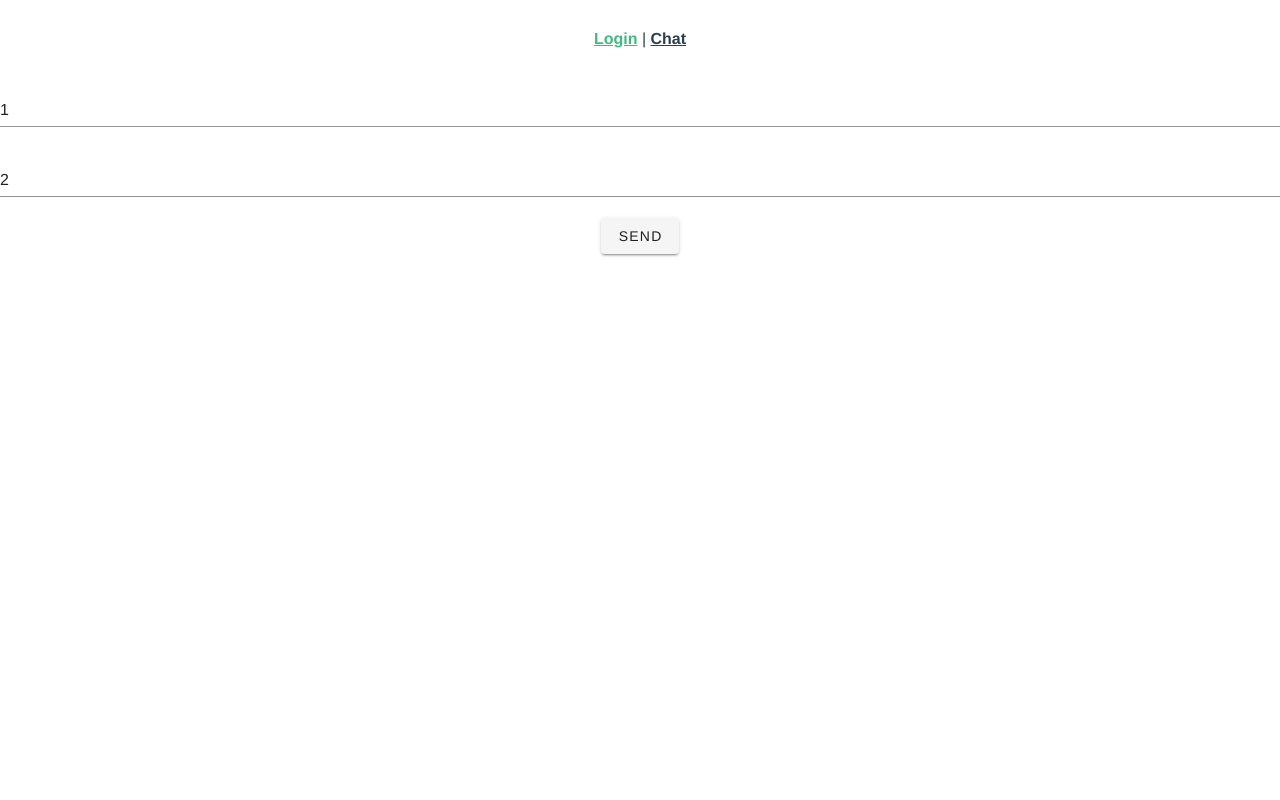
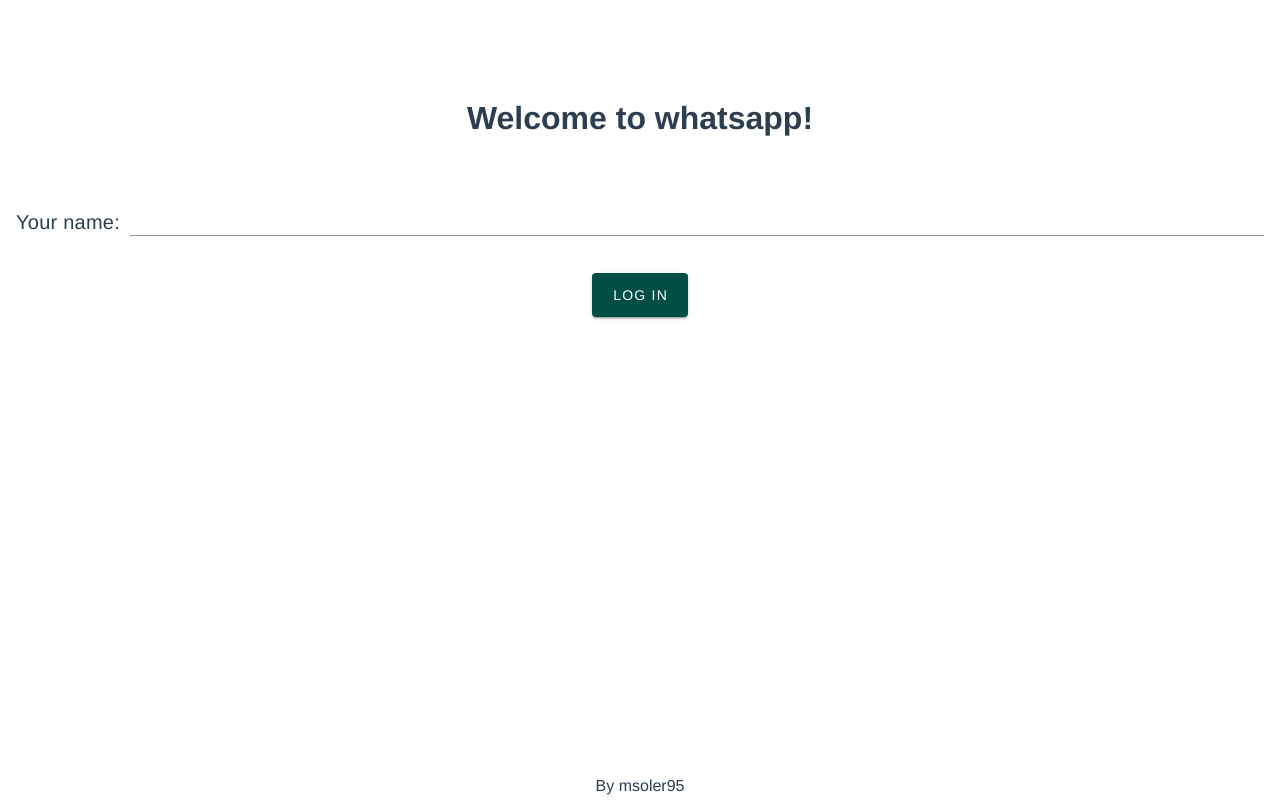
Before and after one commit to msoler95/whatsapp-kotlin-vue, a Vue app in the folder whatsapp-replica-frontend/: page /login in a window 1280 px wide. Built offline with nearby package versions, Linux system fonts and the light colour scheme.

Commit message:
added login and add new contact

```diff
--- a/whatsapp-replica-frontend/src/App.vue
+++ b/whatsapp-replica-frontend/src/App.vue
@@ -1,9 +1,5 @@
 <template>
   <div id="app">
-    <div id="nav">
-      <router-link to="/login">Login</router-link> |
-      <router-link to="/chat">Chat</router-link>
-    </div>
     <router-view/>
   </div>
 </template>
--- a/whatsapp-replica-frontend/src/views/Chat.vue
+++ b/whatsapp-replica-frontend/src/views/Chat.vue
@@ -255,10 +255,8 @@
 .user-bar .name {
   font-size: 17px;
   font-weight: 600;
-  text-overflow: ellipsis;
   letter-spacing: 0.3px;
   margin: 0 0 0 8px;
-  overflow: hidden;
   white-space: nowrap;
   width: 110px;
 }
--- a/whatsapp-replica-frontend/src/views/Chats.vue
+++ b/whatsapp-replica-frontend/src/views/Chats.vue
@@ -28,16 +28,7 @@
                 <div class="user-bar">
 
                   <div class="name">
-                    <span>Whatsapp</span>
-                  </div>
-                  <div class="actions more">
-                    <i class="zmdi zmdi-more-vert"></i>
-                  </div>
-                  <div class="actions attachment">
-                    <i class="zmdi zmdi-attachment-alt"></i>
-                  </div>
-                  <div class="actions">
-                    <i class="zmdi zmdi-phone"></i>
+                    <span>Whatsapp de {{this.$route.params.userId}}</span>
                   </div>
                 </div>
                 <div class="content">
@@ -72,9 +63,7 @@
                       </v-list-item>
                       <v-divider v-if="chat.user" :key="chat.user" style="margin-left: 65px; margin-right: 15px"></v-divider>
                     </template>
-
                   </v-list>
-
                 </div>
               </div>
             </div>
@@ -82,11 +71,60 @@
         </div>
       </div>
     </div>
+    <v-row justify="center" data-app>
+      <v-dialog
+          v-model="dialoguito"
+          fullscreen
+          hide-overlay
+          transition="dialog-bottom-transition"
+      >
+
+        <v-card>
+          <v-toolbar
+              dark
+              color="#004e45"
+          >
+
+            <v-toolbar-title>New contact</v-toolbar-title>
+            <v-spacer></v-spacer>
+            <v-toolbar-items>
+              <v-btn
+                  dark
+                  text
+                  @click="dialoguito = false"
+              >
+                <v-icon>mdi-close</v-icon>
+              </v-btn>
+            </v-toolbar-items>
+          </v-toolbar>
+          <v-card-title class="text-h5 grey lighten-2">
+          <p style="margin-right: 10px">Name: </p>
+          <v-text-field v-model="addContactValue"></v-text-field>
+
+          </v-card-title>
+          <v-btn large color="#004e45" @click="addContact()" ><p style="color: white" >Add contact</p></v-btn>
+        </v-card>
+      </v-dialog>
+    </v-row>
+    <v-btn
+        @click="dialoguito = !dialoguito"
+        class="mx-2"
+        style="position: fixed; right: 10px; bottom: 10px"
+        color="#004e45"
+        fab
+        dark
+    >
+      <v-icon dark>
+        mdi-plus
+      </v-icon>
+    </v-btn>
   </div>
 </template>
 <script>
 export default {
   data: () => ({
+    addContactValue: '',
+    dialoguito: false,
     openChats: [],
     files: [
       {
@@ -120,6 +158,10 @@
   methods: {
     navigateToChat(friendId) {
       this.$router.push("/chat/"+ this.$route.params.userId +"/"+ friendId)
+    },
+    addContact() {
+      this.$router.push("/chat/"+ this.$route.params.userId +"/"+ this.addContactValue)
+      this.addContactValue = '';
     }
   },
   created() {
@@ -127,8 +169,10 @@
     let vm = this;
     this.connection.onmessage = function(event) {
       var chats =  JSON.parse(event.data);
-      console.log('chats, c')
+      console.log('chats, c', event)
+
       if(chats.type == 'new-messages') {
+        vm.openChats = [];
         for(var chat in chats.data) {
           if(chat != undefined) {
             let messageToPush = {user: chat, numberOfMessages: chats.data[chat].length};
--- a/whatsapp-replica-frontend/src/views/Login.vue
+++ b/whatsapp-replica-frontend/src/views/Login.vue
@@ -1,15 +1,17 @@
 <template>
   <div>
-    <v-text-field v-model="userId"></v-text-field>
-    <v-text-field v-model="friendId"></v-text-field>
-    <v-btn @click="startChat()">send</v-btn>
+    <h1  style="padding-top: 100px">Welcome to whatsapp!</h1>
+      <v-card-title style="padding-top: 50px" class="text-h5 grey lighten-2">
+        <p style="margin-right: 10px">Your name: </p>
+        <v-text-field v-model="yourName"></v-text-field>
+      </v-card-title>
+      <v-btn large color="#004e45" @click="login()" ><p style="color: white" >Log in</p></v-btn>
+      <p style="position: absolute; bottom: 5px; left:0; right:0; ">By msoler95</p>
   </div>
-
-
 </template>
 <script>
 export default {
-  name: 'Login',
+  yourName: '',
   data() {
     return {
       userId: 1,
@@ -17,10 +19,9 @@
     }
   },
   methods: {
-    startChat() {
-      if(this.userId != '' && this.friendId != '') {
-        this.$router.push({ name: 'Chat', params: { userId: this.userId, friendId: this.friendId } })
-      }
+    login() {
+        this.$router.push('chats/' + this.yourName )
+
     }
   }
 }
```
